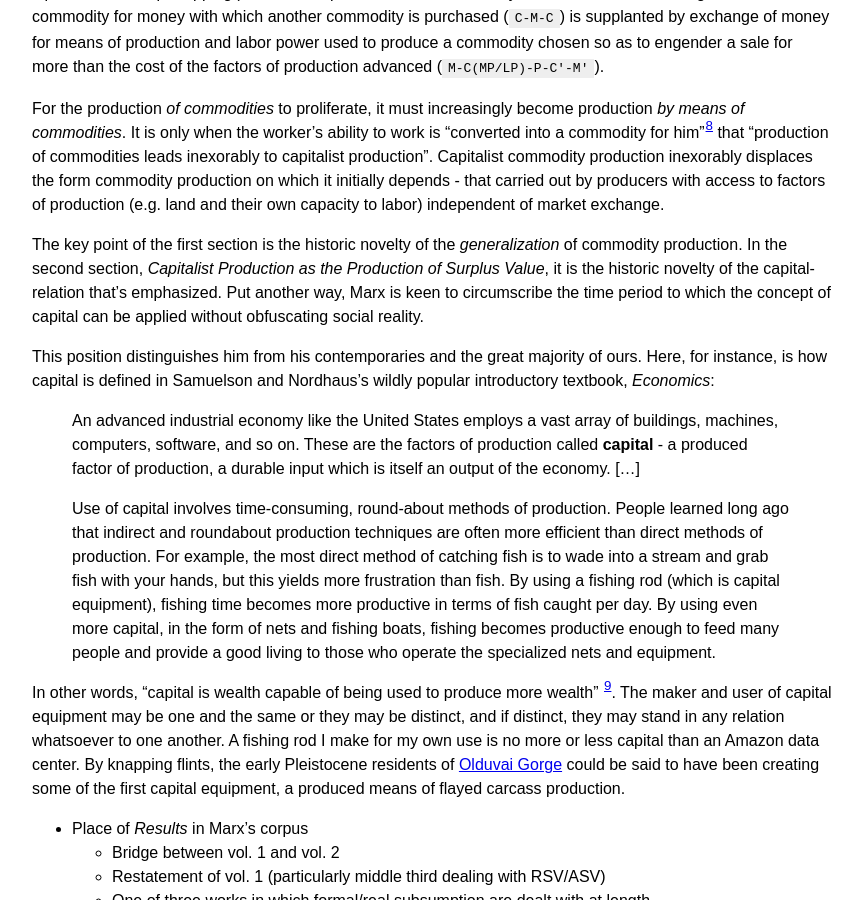
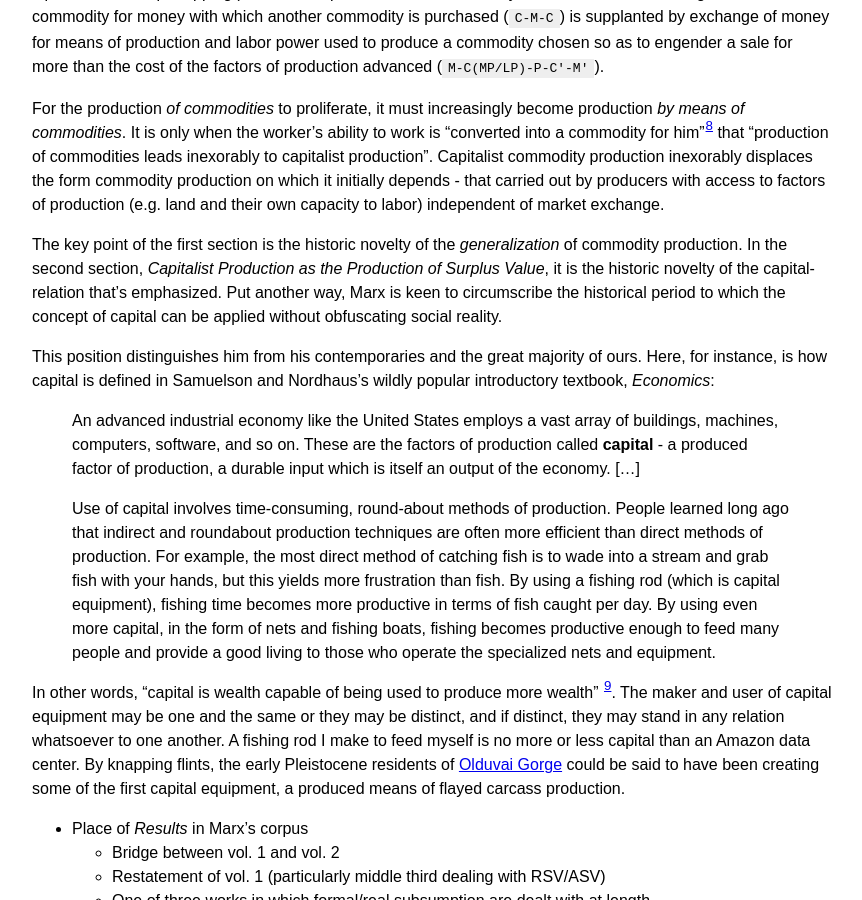
Before and after one commit to heiswayi/the-plain, a Jekyll site: the page built from _posts/2016-09-05-making-european-working-class.md, in a window 1280 px wide and 900 px high, scrolled down 2013 px. Shown: the whole window, without its empty margins (208-1070 px from the left). Built offline with Jekyll 4.4.1, drawn with Linux system fonts in a browser that asks for light colours.

Commit message:
rephrasing
Signed-off-by: Bjorn Westergard <bjornw@gmail.com>

```diff
--- a/_posts/2016-09-05-making-european-working-class.md
+++ b/_posts/2016-09-05-making-european-working-class.md
@@ -40,7 +40,7 @@ The commodity, an economic category "appropriate to earlier modes of production"
 
 For the production _of commodities_ to proliferate, it must increasingly become production _by means of commodities_. It is only when the worker's ability to work is "converted into a commodity for him"[^forHim] that "production of commodities leads inexorably to capitalist production". Capitalist commodity production inexorably displaces the form commodity production on which it initially depends - that carried out by producers with access to factors of production (e.g. land and their own capacity to labor) independent of market exchange.
 
-The key point of the first section is the historic novelty of the _generalization_ of commodity production. In the second section, _Capitalist Production as the Production of Surplus Value_, it is the historic novelty of the capital-relation that's emphasized. Put another way, Marx is keen to circumscribe the time period to which the concept of capital can be applied without obfuscating social reality.
+The key point of the first section is the historic novelty of the _generalization_ of commodity production. In the second section, _Capitalist Production as the Production of Surplus Value_, it is the historic novelty of the capital-relation that's emphasized. Put another way, Marx is keen to circumscribe the historical period to which the concept of capital can be applied without obfuscating social reality.
 
 This position distinguishes him from his contemporaries and the great majority of ours. Here, for instance, is how capital is defined in Samuelson and Nordhaus's wildly popular introductory textbook,   _Economics_:
 
@@ -48,7 +48,7 @@ This position distinguishes him from his contemporaries and the great majority o
 
 > Use of capital involves time-consuming, round-about methods of production. People learned long ago that indirect and roundabout production techniques are often more efficient than direct methods of production. For example, the most direct method of catching fish is to wade into a stream and grab fish with your hands, but this yields more frustration than fish. By using a fishing rod (which is capital equipment), fishing time becomes more productive in terms of fish caught per day. By using even more capital, in the form of nets and fishing boats, fishing becomes productive enough to feed many people and provide a good living to those who operate the specialized nets and equipment.
 
-In other words, "capital is wealth capable of being used to produce more wealth" [^wealth2wealth]. The maker and user of capital equipment may be one and the same or they may be distinct, and if distinct, they may stand in any relation whatsoever to one another. A fishing rod I make for my own use is no more or less capital than an Amazon data center. By knapping flints, the early Pleistocene residents of [Olduvai Gorge](https://en.wikipedia.org/wiki/Olduvai_Gorge#Toolmaking) could be said to have been creating some of the first capital equipment, a produced means of flayed carcass production.
+In other words, "capital is wealth capable of being used to produce more wealth" [^wealth2wealth]. The maker and user of capital equipment may be one and the same or they may be distinct, and if distinct, they may stand in any relation whatsoever to one another. A fishing rod I make to feed myself is no more or less capital than an Amazon data center. By knapping flints, the early Pleistocene residents of [Olduvai Gorge](https://en.wikipedia.org/wiki/Olduvai_Gorge#Toolmaking) could be said to have been creating some of the first capital equipment, a produced means of flayed carcass production.
 
 - Place of _Results_ in Marx's corpus
   - Bridge between vol. 1 and vol. 2
```
